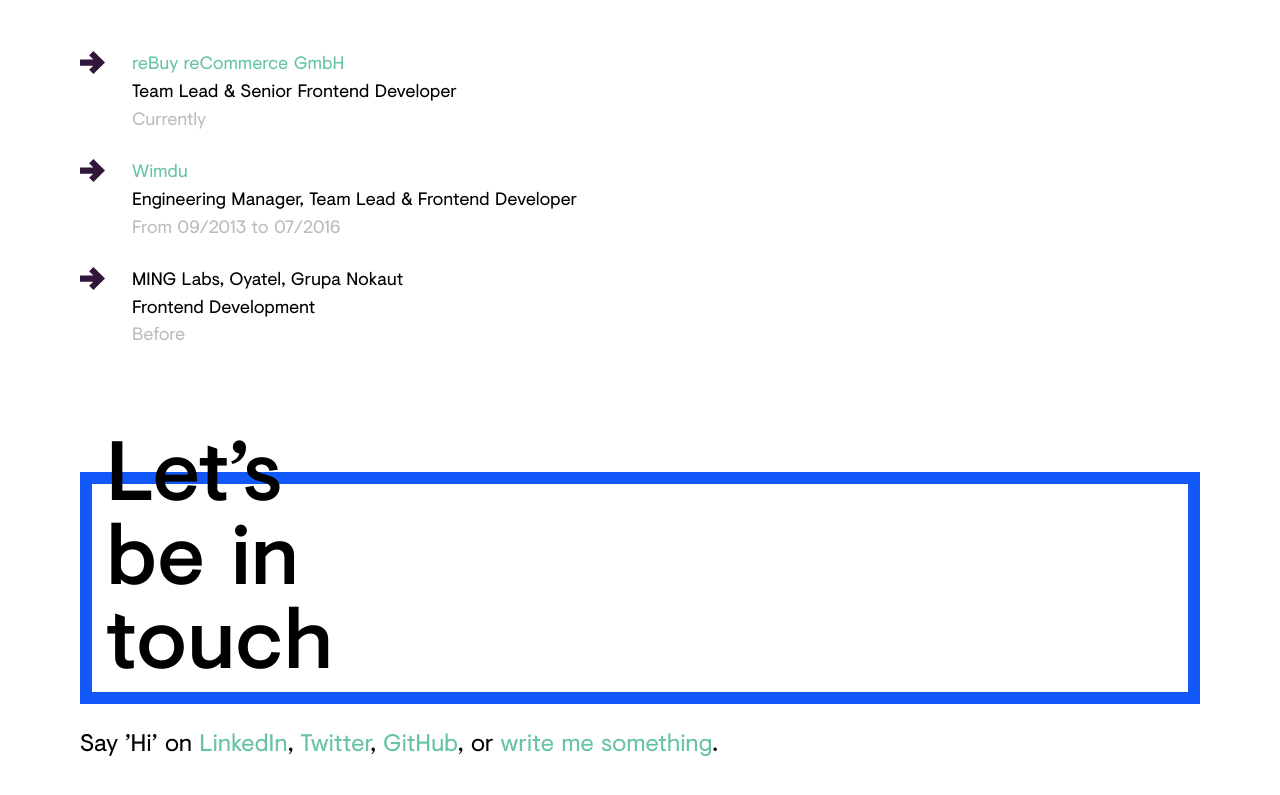
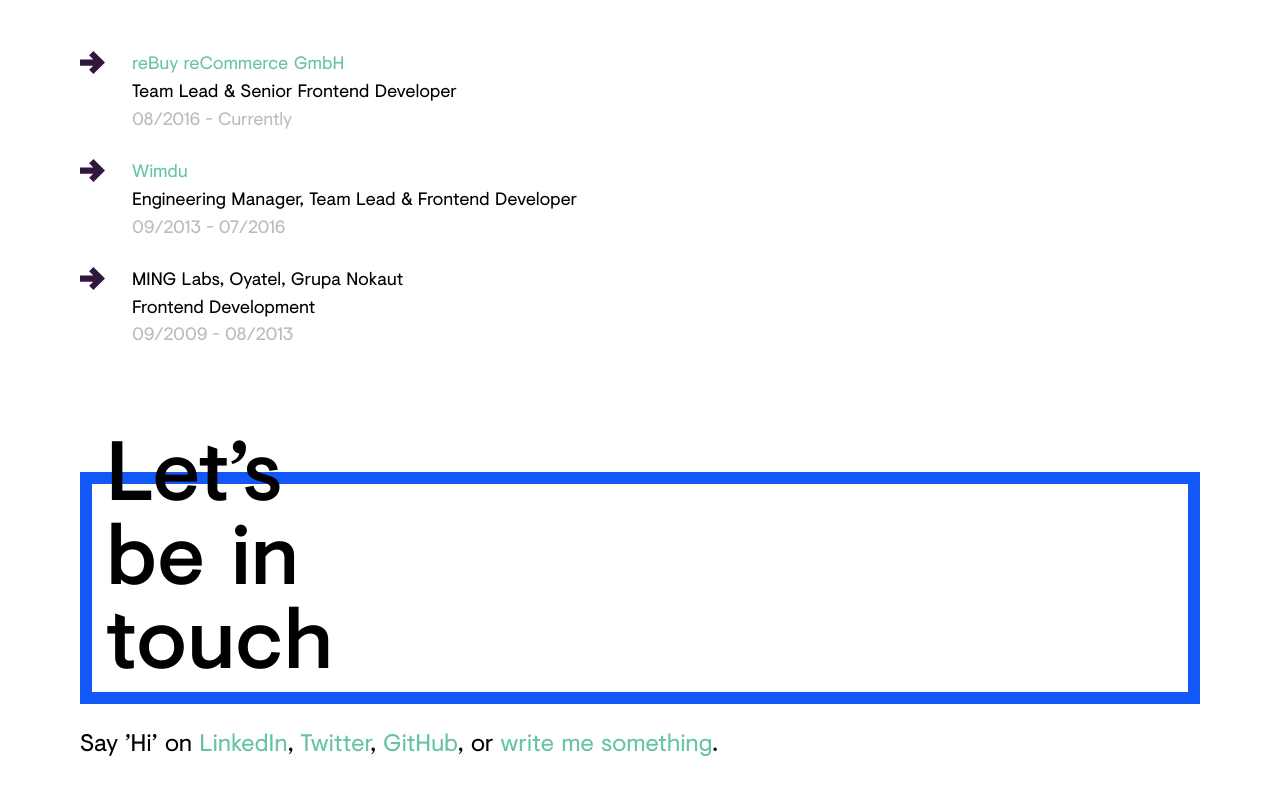
Before and after one commit to lukaszklis/homepage, a website: page app/index.html in a window 1280 px wide. Shown: the part 1416-2211 px from the top of the page. Drawn offline with nearby package versions, Linux system fonts and the light colour scheme.

Commit message:
:zap: Change date ranges

```diff
--- a/app/index.html
+++ b/app/index.html
@@ -81,17 +81,17 @@
           <li class="c-experience__item">
             <a href="https://www.rebuy.de/" target="_blank" rel="noopener">reBuy reCommerce GmbH</a>
             <div>Team Lead &amp; Senior Frontend Developer</div>
-            <div class="c-experience__time">Currently</div>
+            <div class="c-experience__time">08/2016 - Currently</div>
           </li>
           <li class="c-experience__item">
             <a href="http://www.wimdu.com/" target="_blank" rel="noopener">Wimdu</a>
             <div>Engineering Manager, Team Lead &amp; Frontend Developer</div>
-            <div class="c-experience__time">From 09/2013 to 07/2016</div>
+            <div class="c-experience__time">09/2013 - 07/2016</div>
           </li>
           <li class="c-experience__item">
             <div>MING Labs, Oyatel, Grupa Nokaut</div>
             <div>Frontend Development</div>
-            <div class="c-experience__time">Before</div>
+            <div class="c-experience__time">09/2009 - 08/2013</div>
           </li>
         </ol>
       </section>
```
